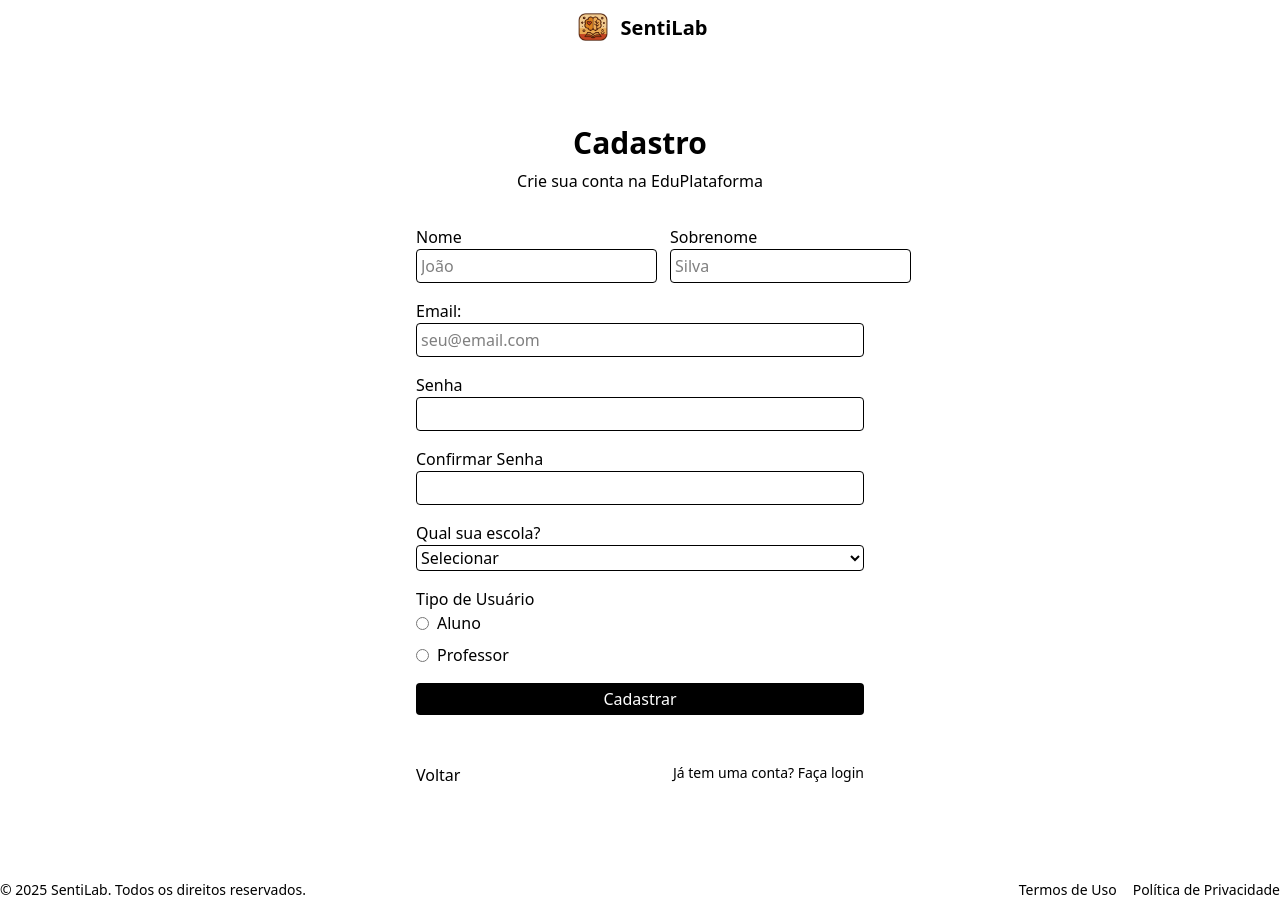
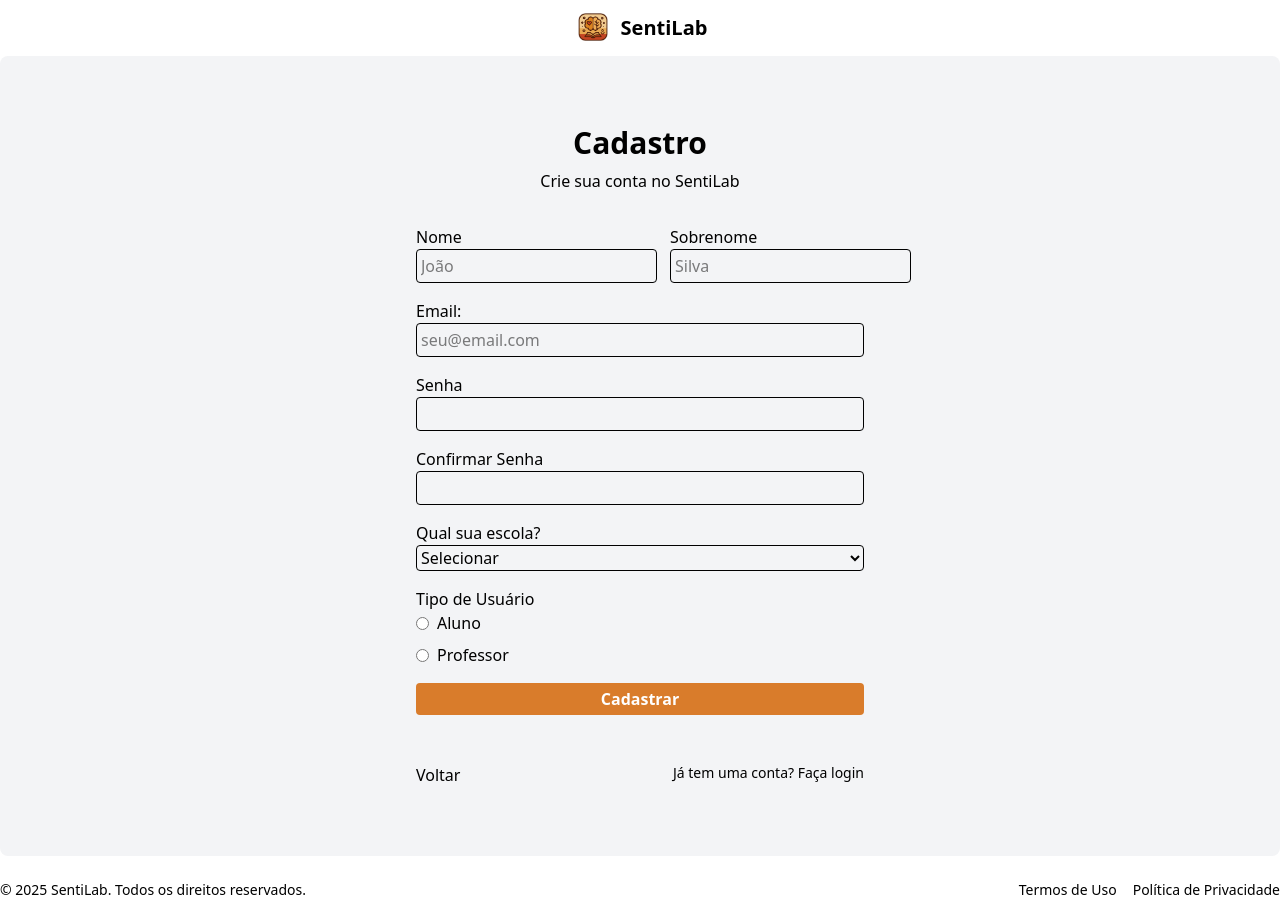
Before and after one commit to joanasouzaa/sentilab, a React (Vite) app: page /cadastro in a window 1280 px wide. Built offline with nearby package versions, Linux system fonts and the light colour scheme.

Commit message:
mudanças page cadastro

```diff
--- a/src/assets/components/pages/CadastroPage.jsx
+++ b/src/assets/components/pages/CadastroPage.jsx
@@ -1,5 +1,6 @@
 import { useState } from "react";
-import { useNavigate } from "react-router-dom"
+import { useNavigate } from "react-router-dom";
+import styles from "../../styles/Cadastro/CadastroPage.module.css"
 
 
 export default function CadastroPage() {
@@ -16,15 +17,15 @@ const [isDialogOpen, setIsDialogOpen] = useState(false);
 
 
     return (
-        <div className="flex flex-col min-h-screen">
-            <div className="container flex-1 flex items-center justify-center py-12">
-                <div className="mx-auto w-full max-w-md space-y-8">
+    <main className="flex flex-col min-h-screen items-center">
+            <div className="container flex-1 flex items-center justify-center py-12 bg-gray-100 rounded-lg">
+                <div className={`mx-auto w-full max-w-md space-y-8 justify-center`}>
                     <div className="space-y-2 text-center">
                         <h1 className="text-3xl font-bold">Cadastro</h1>
-                        <p className="text-muted-foreground">Crie sua conta na EduPlataforma</p>
+                        <p className="text-muted-foreground">Crie sua conta no SentiLab</p>
                     </div>
 
-                    <form className="space-y-4" onSubmit={handleSubmitMessage}>
+                    <form className={`${styles.formCadastro} space-y-4 `} onSubmit={handleSubmitMessage}>
                         <div className="grid grid-cols-2 gap-15">
                             <div className="space-y-2">
                                 <label htmlFor="firstName" className="">Nome</label>
@@ -75,15 +76,15 @@ const [isDialogOpen, setIsDialogOpen] = useState(false);
                             </div>
                         </div>
 
-                        <button className="w-full bg-black text-white rounded-sm p-1" onOpen>Cadastrar</button>
+                        <button className={`${styles.btnFormCadastro} w-full font-bold text-white rounded-sm p-1 hover:scale-105`} onOpen>Cadastrar</button>
                     </form>
 
                     <div className="flex justify-between pt-4">
-                        <button onClick={()=>navigate("/")}>Voltar</button>
+                        <button className="cursor-pointer hover:scale-105" onClick={()=>navigate("/")}>Voltar</button>
 
                         <div className="text-sm text-muted-foreground">
                             Já tem uma conta?{" "}
-                            <button className="text-primary hover:underline" onClick={()=>navigate("/login")}>Faça login</button>
+                            <button className="text-primary cursor-pointer hover:underline" onClick={()=>navigate("/login")}>Faça login</button>
                         </div>
                     </div>
                 </div>
@@ -113,6 +114,6 @@ const [isDialogOpen, setIsDialogOpen] = useState(false);
                         </div>
                     </div>
                 )}
-        </div>
+        </main>
     )
 }
--- /dev/null
+++ b/src/assets/styles/Cadastro/CadastroPage.module.css
@@ -0,0 +1,3 @@
+.btnFormCadastro{
+    background-color: #D97C2B;
+}
```
